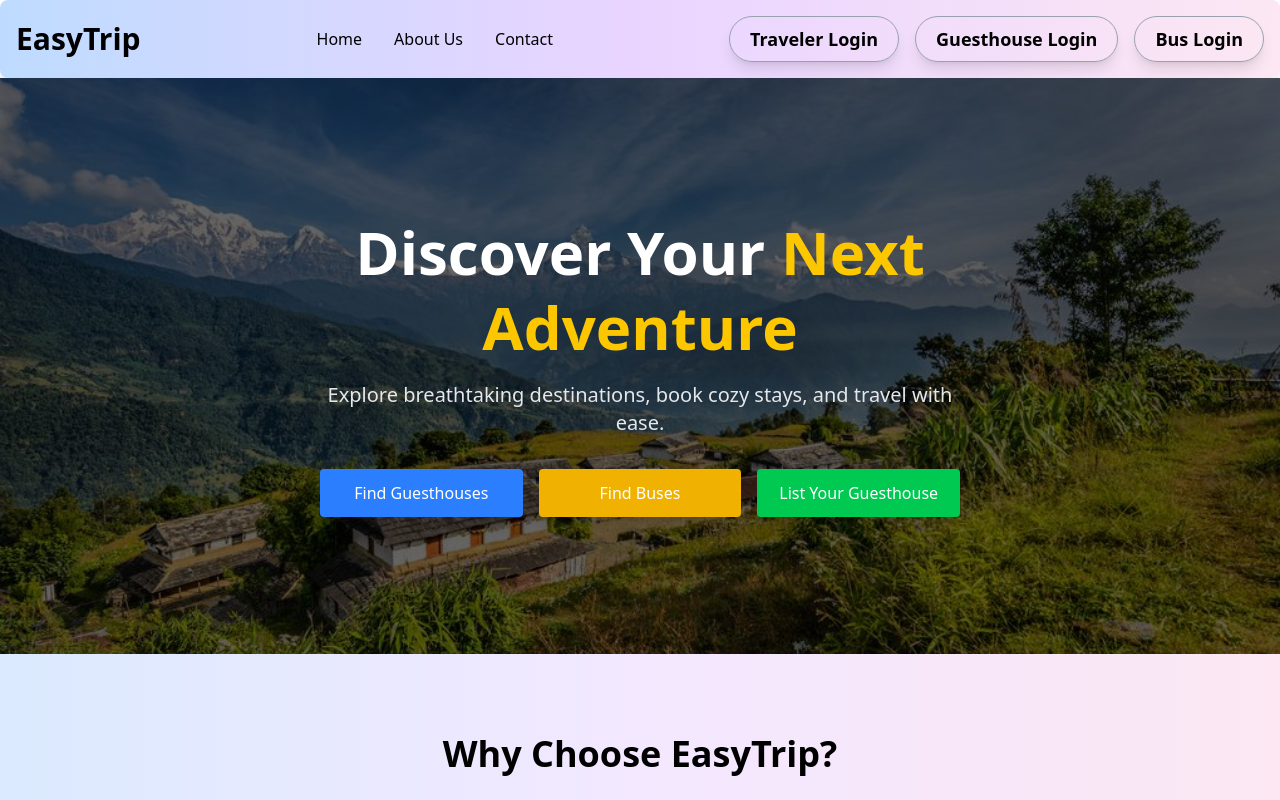
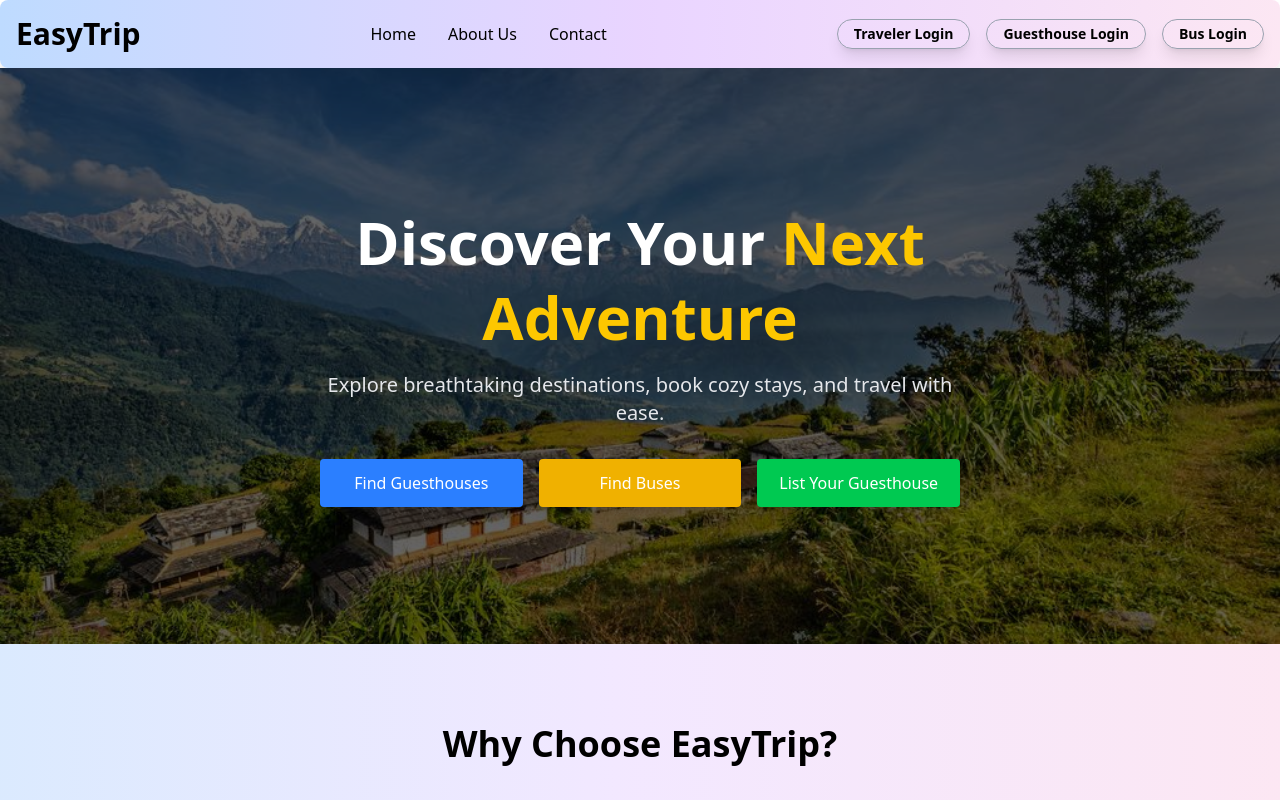
Before and after one commit to dipeshghimire2004/EasyTrip, a React (Vite) app in the folder frontend/: page / in a window 1280 px wide. Shown: the top 800 px of the page. Built offline with nearby package versions, Linux system fonts and the light colour scheme.

Commit message:
refinement

```diff
--- a/frontend/src/components/Navbar/Navbar.jsx
+++ b/frontend/src/components/Navbar/Navbar.jsx
@@ -41,17 +41,17 @@ const Navbar = () => {
           {/* Desktop Buttons */}
           <div className="hidden md:flex md:space-x-4">
             <Link to="/CLIENT/login">
-              <button className="bg-transparent hover:bg-blue-500 border-1 border-gray-400 text-black hover:text-white font-bold px-5 py-2 rounded-full text-lg shadow-lg transition-all duration-300 ease-in-out">
+              <button className="bg-transparent hover:bg-blue-500 border-1 border-gray-400 text-black hover:text-white font-bold px-4 py-1 rounded-full text-sm lg:text-md shadow-lg transition-all duration-300 ease-in-out">
                 Traveler Login
               </button>
             </Link>
             <Link to="/HOTEL_MANAGER/login">
-              <button className="bg-transparent hover:bg-yellow-500 border-1 border-gray-400 text-black hover:text-white font-bold px-5 py-2 rounded-full text-lg shadow-lg transition-all duration-300 ease-in-out">
+              <button className="bg-transparent hover:bg-yellow-500 border-1 border-gray-400 text-black hover:text-white font-bold px-4 py-1 rounded-full text-sm lg:text-md shadow-lg transition-all duration-300 ease-in-out">
                 Guesthouse Login
               </button>
             </Link>
             <Link to="/BUS_OPERATOR/signup">
-              <button className="bg-transparent hover:bg-green-500 border-1 border-gray-400 text-black hover:text-white font-bold px-5 py-2 rounded-full text-lg shadow-lg transition-all duration-300 ease-in-out">
+              <button className="bg-transparent hover:bg-green-500 border-1 border-gray-400 text-black hover:text-white font-bold px-4 py-1 rounded-full text-sm lg:text-md shadow-lg transition-all duration-300 ease-in-out">
                 Bus Login
               </button>
             </Link>
@@ -71,18 +71,18 @@ const Navbar = () => {
                 Contact
               </Link>
               <Link to="/CLIENT/login">
-                <button className="bg-blue-600 hover:bg-blue-700 text-white px-6 py-3 rounded-full text-lg w-full transition-all duration-300 ease-in-out">
-                  Traveler Login/Register
+                <button className="bg-blue-600 hover:bg-blue-700 text-white px-2 py-2 rounded-full text-md w-full transition-all duration-300 ease-in-out">
+                  Traveler Login
                 </button>
               </Link>
               <Link to="/HOTEL_MANAGER/login">
-                <button className="bg-green-600 hover:bg-green-700 text-white px-6 py-3 rounded-full text-lg w-full transition-all duration-300 ease-in-out">
-                  Guesthouse Owner Login/Register
+                <button className="bg-green-600 hover:bg-green-700 text-white px-2 py-2 rounded-full text-md w-full transition-all duration-300 ease-in-out">
+                  Guesthouse Owner Login
                 </button>
               </Link>
               <Link to="/BUS_OPERATOR/signup">
-                <button className="bg-yellow-600 hover:bg-yellow-700 text-white px-6 py-3 rounded-full text-lg w-full transition-all duration-300 ease-in-out">
-                  Bus Owner Login/Register
+                <button className="bg-yellow-600 hover:bg-yellow-700 text-white px-2 py-2 rounded-full text-md w-full transition-all duration-300 ease-in-out">
+                  Bus Owner Login
                 </button>
               </Link>
             </div>
```
